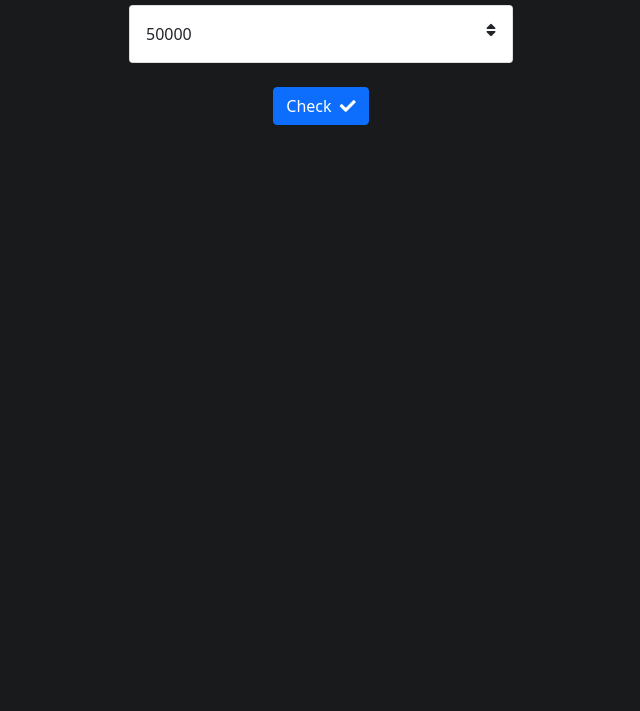
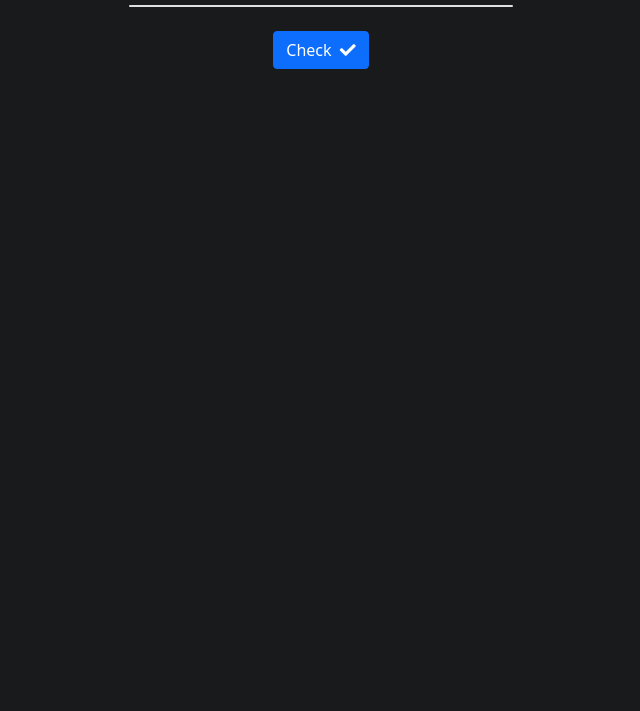
Before and after one commit to patryk355/Sortable-list, a plain HTML site: page index.html in a window 1280 px wide. Shown: the part 89-800 px from the top of the page, without its empty margins (319-959 px from the left). Drawn offline with nearby package versions, Linux system fonts and the light colour scheme.

Commit message:
remove list item

```diff
--- a/index.html
+++ b/index.html
@@ -21,7 +21,7 @@
 
     <div class="card">
         <ul class="list-group list-group-flush" id="list">
-            <li class="list-group-item">50000 <i class="fas fa-sort"></i></li>
+            <!-- <li class="list-group-item">50000 <i class="fas fa-sort"></i></li> -->
         </ul>
     </div>
     <div class="button text-center pt-4">
```
